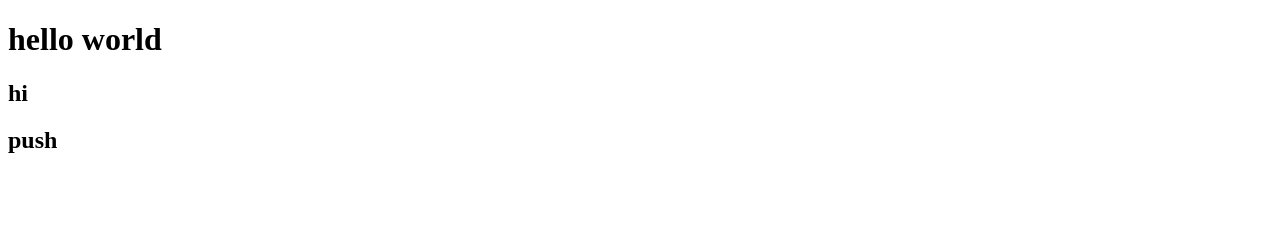
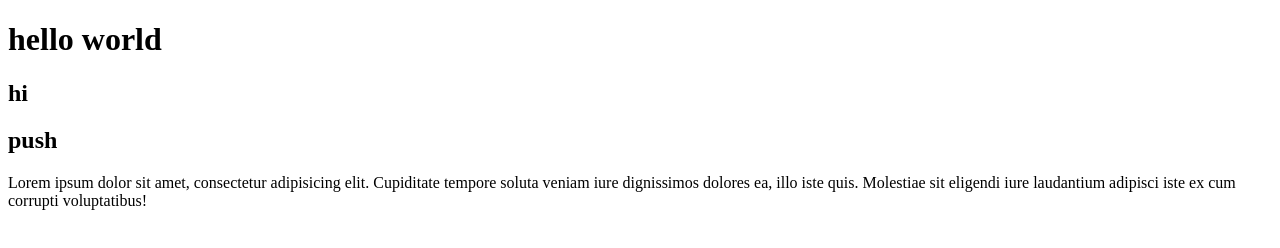
Before and after one commit to Premk34/firstclass, a plain HTML site: page index.html in a window 1280 px wide. Drawn offline with Linux system fonts and the light colour scheme.

Commit message:
branch first

```diff
--- a/index.html
+++ b/index.html
@@ -1,14 +1,20 @@
 <!DOCTYPE html>
 <html lang="en">
-<head>
-    <meta charset="UTF-8">
-    <meta http-equiv="X-UA-Compatible" content="IE=edge">
-    <meta name="viewport" content="width=device-width, initial-scale=1.0">
+  <head>
+    <meta charset="UTF-8" />
+    <meta http-equiv="X-UA-Compatible" content="IE=edge" />
+    <meta name="viewport" content="width=device-width, initial-scale=1.0" />
     <title>Document</title>
-</head>
-<body>
+  </head>
+  <body>
     <h1>hello world</h1>
     <h2>hi</h2>
     <h2>push</h2>
-</body>
+    <p>
+      Lorem ipsum dolor sit amet, consectetur adipisicing elit. Cupiditate
+      tempore soluta veniam iure dignissimos dolores ea, illo iste quis.
+      Molestiae sit eligendi iure laudantium adipisci iste ex cum corrupti
+      voluptatibus!
+    </p>
+  </body>
 </html>
```
